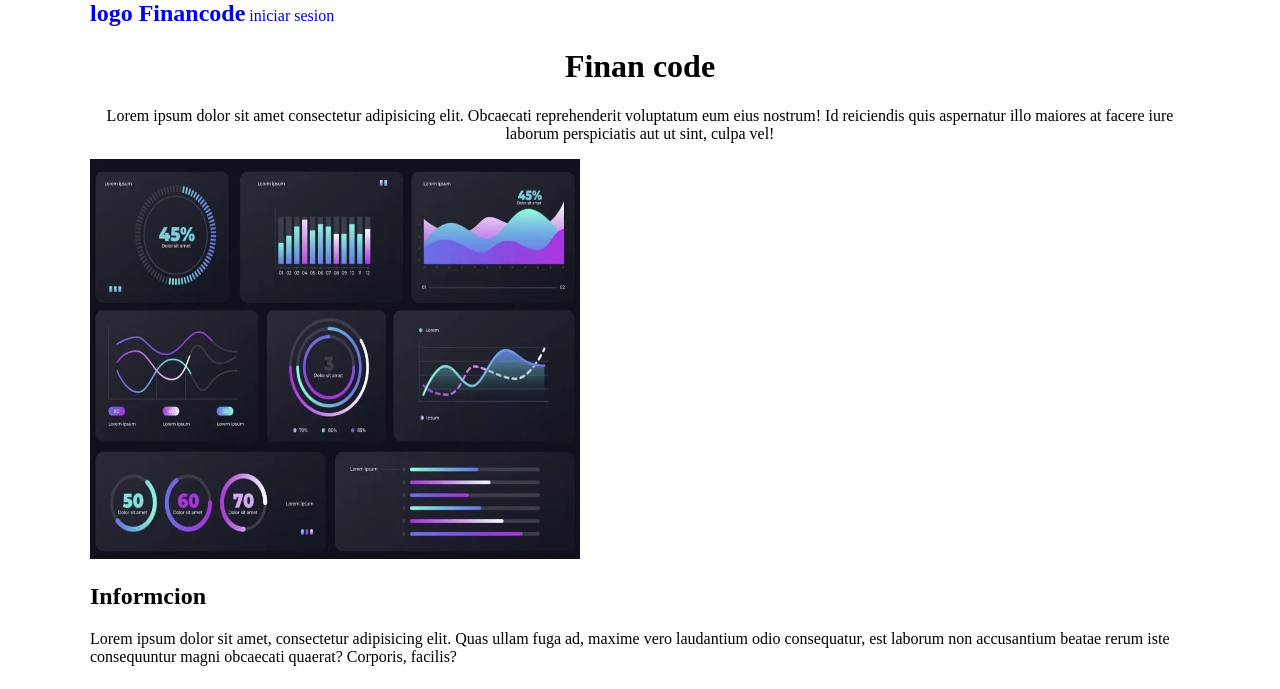
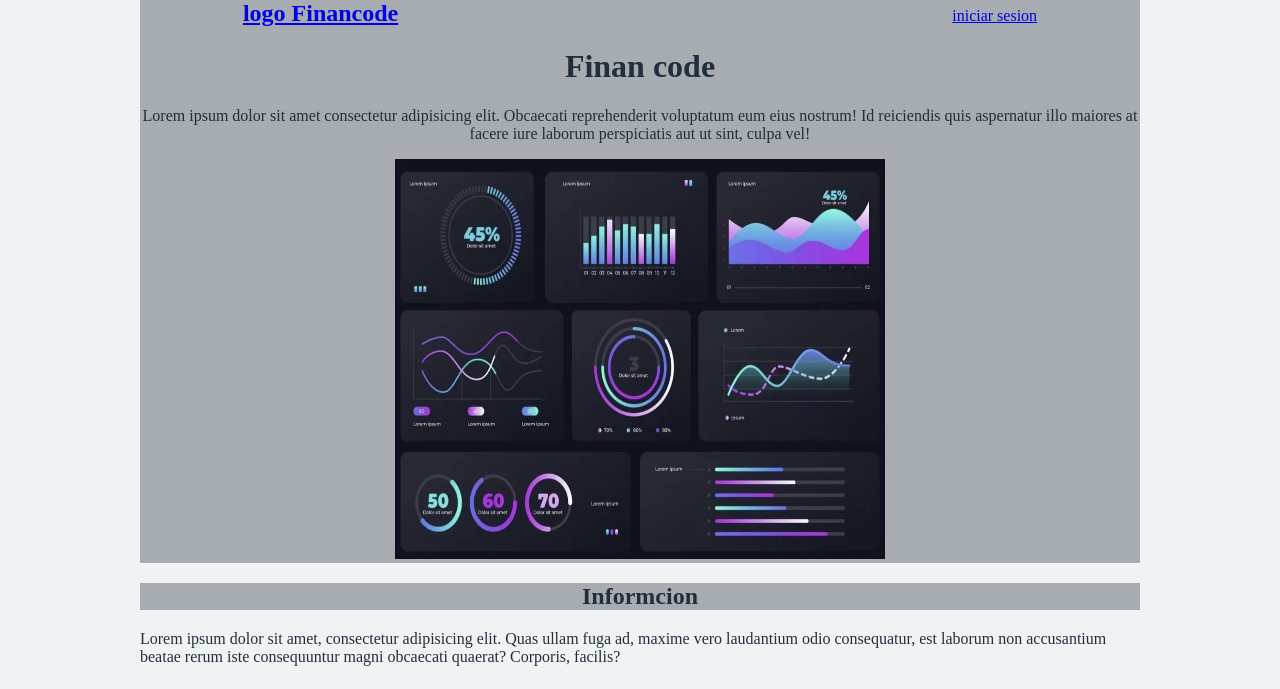
Before and after one commit to Juandelawed/Primera-entrega-, a plain HTML site: page index.html in a window 1280 px wide. Shown: the top 689 px of the page. Drawn offline with Linux system fonts and the light colour scheme.

Commit message:
actualizacion 2 muy poca solo 2m de trabajo

```diff
--- a/styles/styles.sass
+++ b/styles/styles.sass
@@ -1,16 +1,24 @@
 body
-    max-width: 1100px
+    max-width: 1000px
     margin: 0 auto
     padding: 0 30px
+    background: #F0F3F4
+    color: #212F3D
     header
-
+        text-align: center
+        background-color: #A6ACAF
         nav
-            justify-content: space-between
+            text-decoration: none
             .logo
                 font-size: 1.5rem
                 font-weight: 700
+                margin: 0
+
+
+
             a
-                text-decoration: none
+                margin-left: 55%
+
 
 
         img
@@ -22,8 +30,9 @@ body
     main
         article
             display: flex
+            flex: 1
             section
-                flex: 1
+
                 margin: 10px
                 figure
                     margin: 0
```
Also changed, not shown: styles/styles.css, 1 other file.
